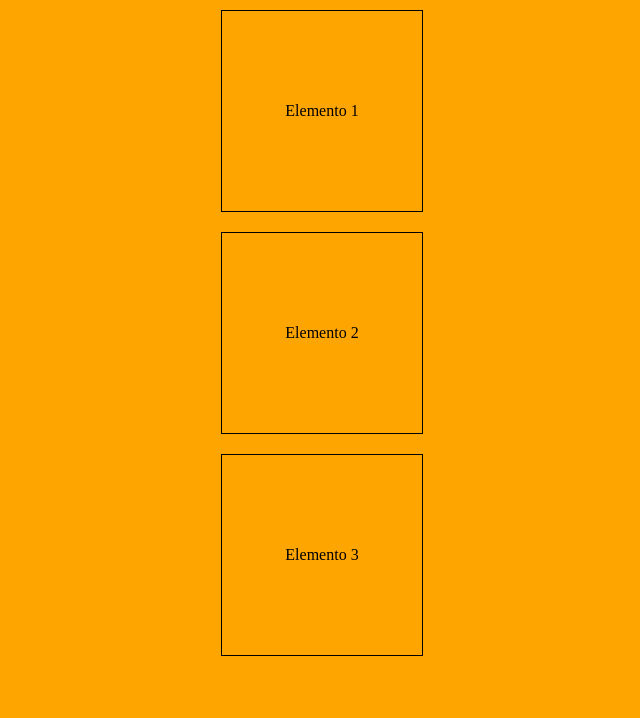
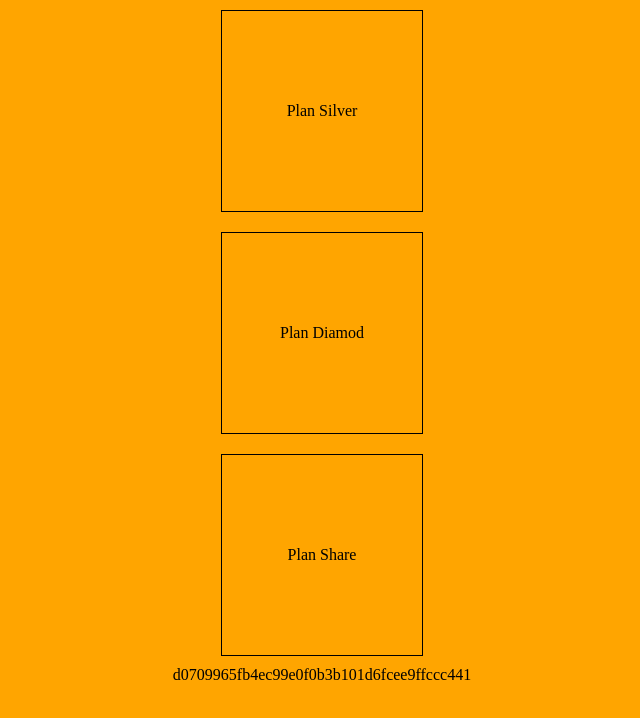
Before and after one commit to Crisfff/Sity, a plain HTML site: page index.html in a window 1280 px wide. Shown: the whole page, without its empty margins (318-958 px from the left). Drawn offline with Linux system fonts and the light colour scheme.

Commit message:
index.html

```diff
--- a/index.html
+++ b/index.html
@@ -34,9 +34,11 @@
 <body>
 
 <div class="linear-layout">
-    <div id="l1" class="inner-linear">Elemento 1</div>
-    <div id="l2" class="inner-linear">Elemento 2</div>
-    <div id="l3" class="inner-linear">Elemento 3</div>
+    <div id="l1" class="inner-linear">Plan Silver</div>
+    <div id="l2" class="inner-linear">Plan Diamod</div>
+    <div id="l3" class="inner-linear">Plan Share</div>
+d0709965fb4ec99e0f0b3b101d6fcee9ffccc441
+
 </div>
 
 </body>
```
